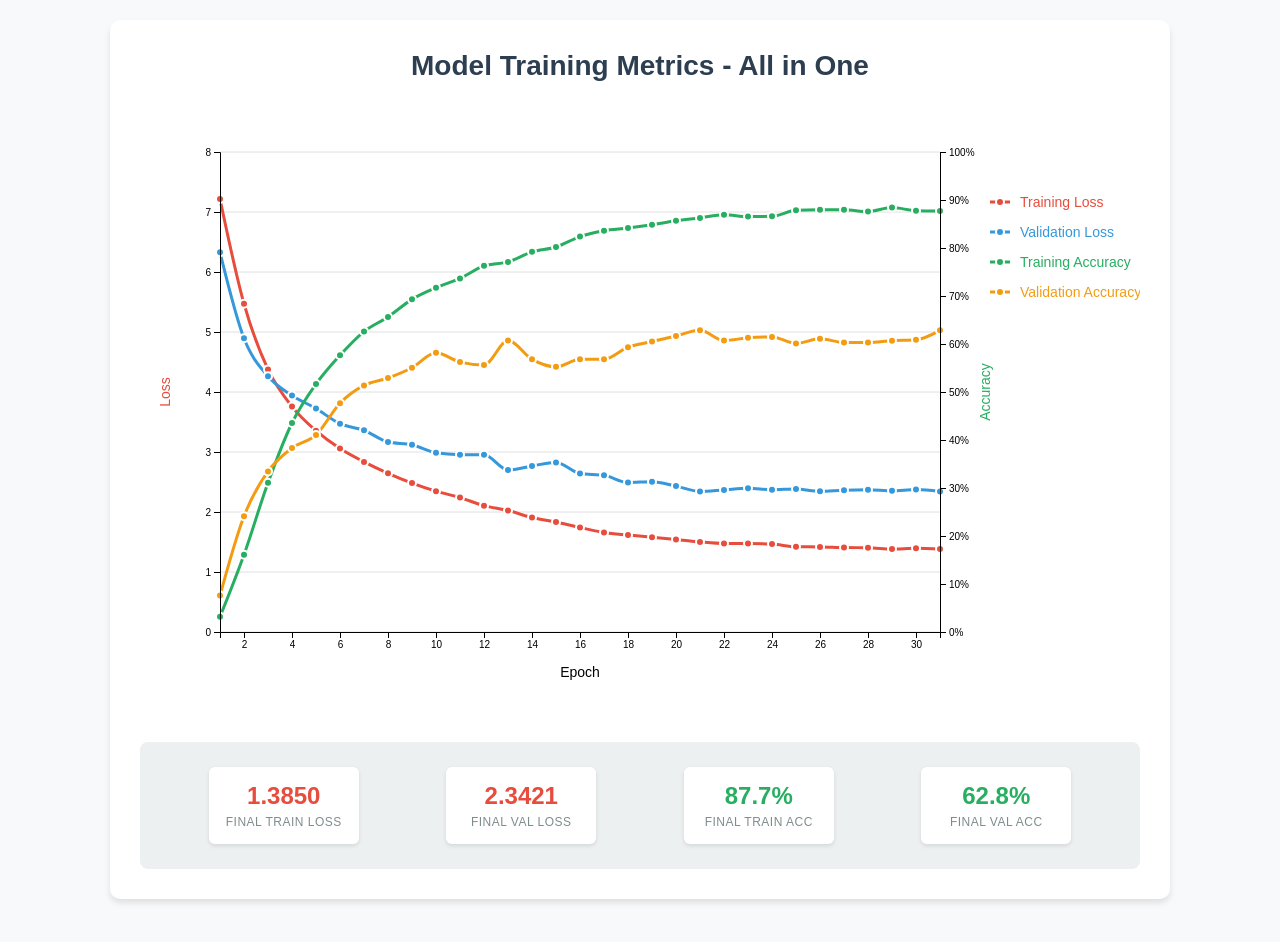
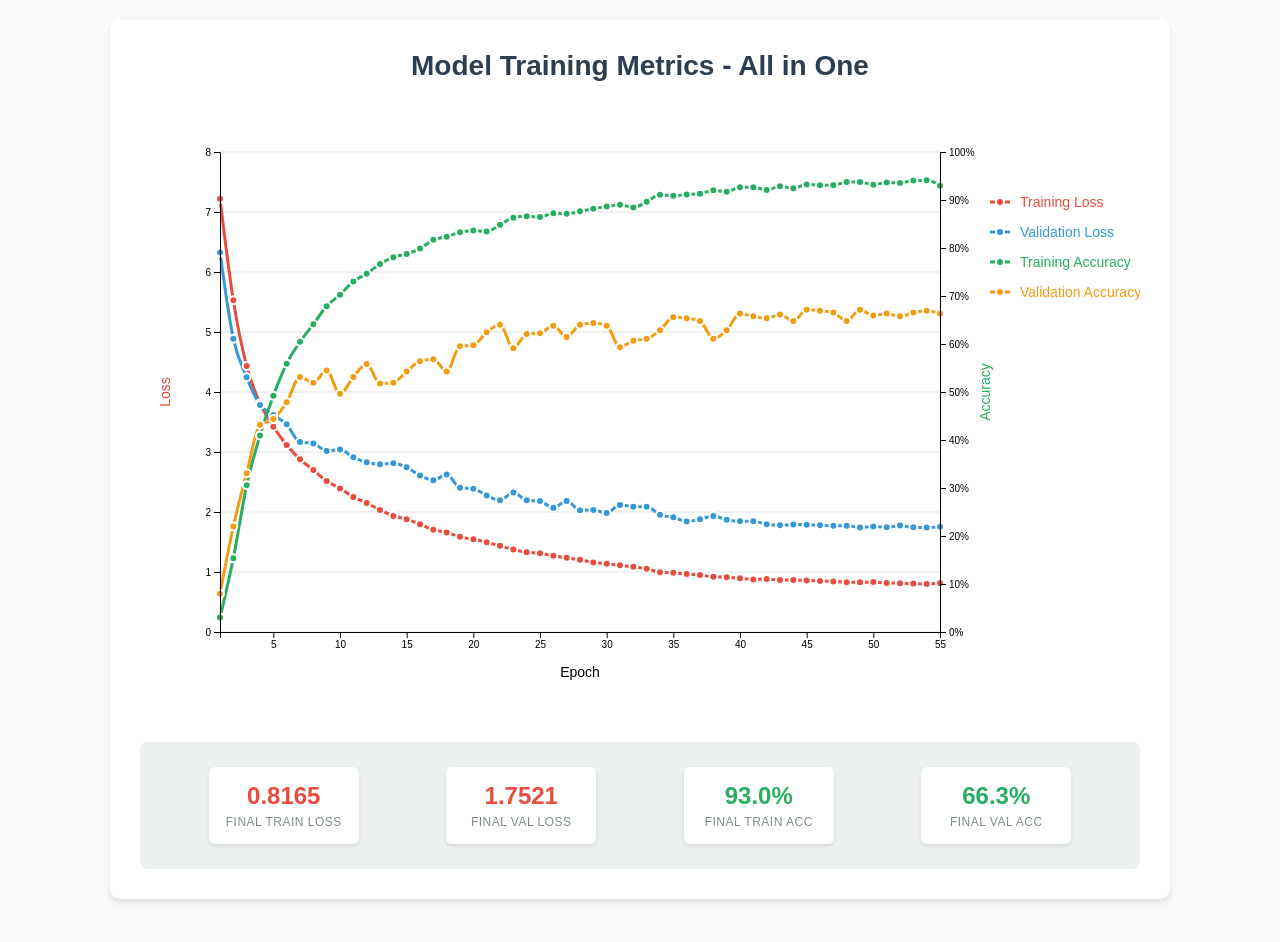
Before and after one commit to VincentLimarus/thesis-graphic-helper, a plain HTML site: page EfficientNetB0/Combined/Result.html in a window 1280 px wide. Drawn offline with nearby package versions, Linux system fonts and the light colour scheme.

Commit message:
Update training metrics data for improved accuracy and validation results

```diff
--- a/EfficientNetB0/Combined/Result.html
+++ b/EfficientNetB0/Combined/Result.html
@@ -161,220 +161,388 @@
       const data = [
         {
           epoch: 1,
-          training_loss: 7.2176,
-          training_acc: 0.0318,
-          validation_loss: 6.3278,
-          validation_acc: 0.0759,
+          training_loss: 7.2227,
+          training_acc: 0.03,
+          validation_loss: 6.3266,
+          validation_acc: 0.0798,
         },
         {
           epoch: 2,
-          training_loss: 5.471,
-          training_acc: 0.1609,
-          validation_loss: 4.8948,
-          validation_acc: 0.2412,
+          training_loss: 5.5273,
+          training_acc: 0.1534,
+          validation_loss: 4.8887,
+          validation_acc: 0.2198,
         },
         {
           epoch: 3,
-          training_loss: 4.3761,
-          training_acc: 0.3109,
-          validation_loss: 4.2624,
-          validation_acc: 0.3346,
+          training_loss: 4.4327,
+          training_acc: 0.3056,
+          validation_loss: 4.2466,
+          validation_acc: 0.3307,
         },
         {
           epoch: 4,
-          training_loss: 3.7568,
-          training_acc: 0.4354,
-          validation_loss: 3.941,
-          validation_acc: 0.3833,
+          training_loss: 3.8099,
+          training_acc: 0.4096,
+          validation_loss: 3.7825,
+          validation_acc: 0.4319,
         },
         {
           epoch: 5,
-          training_loss: 3.3547,
-          training_acc: 0.5166,
-          validation_loss: 3.7241,
-          validation_acc: 0.4105,
+          training_loss: 3.42,
+          training_acc: 0.492,
+          validation_loss: 3.615,
+          validation_acc: 0.4436,
         },
         {
           epoch: 6,
-          training_loss: 3.0566,
-          training_acc: 0.5765,
-          validation_loss: 3.4712,
-          validation_acc: 0.4767,
+          training_loss: 3.1174,
+          training_acc: 0.5591,
+          validation_loss: 3.4605,
+          validation_acc: 0.4786,
         },
         {
           epoch: 7,
-          training_loss: 2.8349,
-          training_acc: 0.6259,
-          validation_loss: 3.3615,
-          validation_acc: 0.5138,
+          training_loss: 2.8782,
+          training_acc: 0.6045,
+          validation_loss: 3.1657,
+          validation_acc: 0.5311,
         },
         {
           epoch: 8,
-          training_loss: 2.6453,
-          training_acc: 0.6564,
-          validation_loss: 3.1663,
-          validation_acc: 0.5292,
+          training_loss: 2.6992,
+          training_acc: 0.6412,
+          validation_loss: 3.1436,
+          validation_acc: 0.5195,
         },
         {
           epoch: 9,
-          training_loss: 2.4826,
-          training_acc: 0.693,
-          validation_loss: 3.1202,
-          validation_acc: 0.5506,
+          training_loss: 2.5151,
+          training_acc: 0.6789,
+          validation_loss: 3.0158,
+          validation_acc: 0.5447,
         },
         {
           epoch: 10,
-          training_loss: 2.3471,
-          training_acc: 0.7171,
-          validation_loss: 2.9873,
-          validation_acc: 0.5817,
+          training_loss: 2.3934,
+          training_acc: 0.7027,
+          validation_loss: 3.0425,
+          validation_acc: 0.4961,
         },
         {
           epoch: 11,
-          training_loss: 2.2404,
-          training_acc: 0.7366,
-          validation_loss: 2.9558,
-          validation_acc: 0.5623,
+          training_loss: 2.2498,
+          training_acc: 0.7302,
+          validation_loss: 2.9107,
+          validation_acc: 0.5311,
         },
         {
           epoch: 12,
-          training_loss: 2.1059,
-          training_acc: 0.7628,
-          validation_loss: 2.9535,
-          validation_acc: 0.5564,
+          training_loss: 2.1505,
+          training_acc: 0.7463,
+          validation_loss: 2.8302,
+          validation_acc: 0.5584,
         },
         {
           epoch: 13,
-          training_loss: 2.0242,
-          training_acc: 0.771,
-          validation_loss: 2.6996,
-          validation_acc: 0.6071,
+          training_loss: 2.0345,
+          training_acc: 0.7665,
+          validation_loss: 2.7958,
+          validation_acc: 0.5175,
         },
         {
           epoch: 14,
-          training_loss: 1.9089,
-          training_acc: 0.792,
-          validation_loss: 2.7683,
-          validation_acc: 0.5681,
+          training_loss: 1.934,
+          training_acc: 0.7809,
+          validation_loss: 2.8142,
+          validation_acc: 0.5195,
         },
         {
           epoch: 15,
-          training_loss: 1.8318,
-          training_acc: 0.802,
-          validation_loss: 2.8252,
-          validation_acc: 0.5525,
+          training_loss: 1.8785,
+          training_acc: 0.7877,
+          validation_loss: 2.7452,
+          validation_acc: 0.5428,
         },
         {
           epoch: 16,
-          training_loss: 1.7414,
-          training_acc: 0.8237,
-          validation_loss: 2.6405,
-          validation_acc: 0.5681,
+          training_loss: 1.7971,
+          training_acc: 0.7987,
+          validation_loss: 2.6099,
+          validation_acc: 0.5642,
         },
         {
           epoch: 17,
-          training_loss: 1.6586,
-          training_acc: 0.8359,
-          validation_loss: 2.6109,
+          training_loss: 1.7032,
+          training_acc: 0.8171,
+          validation_loss: 2.5288,
           validation_acc: 0.5681,
         },
         {
           epoch: 18,
-          training_loss: 1.6161,
-          training_acc: 0.8415,
-          validation_loss: 2.4935,
+          training_loss: 1.6594,
+          training_acc: 0.8236,
+          validation_loss: 2.6255,
+          validation_acc: 0.5428,
+        },
+        {
+          epoch: 19,
+          training_loss: 1.5856,
+          training_acc: 0.8327,
+          validation_loss: 2.4027,
+          validation_acc: 0.5953,
+        },
+        {
+          epoch: 20,
+          training_loss: 1.5444,
+          training_acc: 0.8365,
+          validation_loss: 2.3875,
+          validation_acc: 0.5973,
+        },
+        {
+          epoch: 21,
+          training_loss: 1.4962,
+          training_acc: 0.8342,
+          validation_loss: 2.275,
+          validation_acc: 0.6245,
+        },
+        {
+          epoch: 22,
+          training_loss: 1.4357,
+          training_acc: 0.8484,
+          validation_loss: 2.1942,
+          validation_acc: 0.6401,
+        },
+        {
+          epoch: 23,
+          training_loss: 1.3746,
+          training_acc: 0.8631,
+          validation_loss: 2.323,
+          validation_acc: 0.5914,
+        },
+        {
+          epoch: 24,
+          training_loss: 1.3293,
+          training_acc: 0.8659,
+          validation_loss: 2.1972,
+          validation_acc: 0.6206,
+        },
+        {
+          epoch: 25,
+          training_loss: 1.3107,
+          training_acc: 0.8645,
+          validation_loss: 2.1813,
+          validation_acc: 0.6226,
+        },
+        {
+          epoch: 26,
+          training_loss: 1.2699,
+          training_acc: 0.8726,
+          validation_loss: 2.069,
+          validation_acc: 0.6381,
+        },
+        {
+          epoch: 27,
+          training_loss: 1.2366,
+          training_acc: 0.8711,
+          validation_loss: 2.1837,
+          validation_acc: 0.6148,
+        },
+        {
+          epoch: 28,
+          training_loss: 1.2033,
+          training_acc: 0.8765,
+          validation_loss: 2.0307,
+          validation_acc: 0.6401,
+        },
+        {
+          epoch: 29,
+          training_loss: 1.1595,
+          training_acc: 0.8818,
+          validation_loss: 2.0339,
+          validation_acc: 0.644,
+        },
+        {
+          epoch: 30,
+          training_loss: 1.1364,
+          training_acc: 0.8862,
+          validation_loss: 1.9837,
+          validation_acc: 0.6381,
+        },
+        {
+          epoch: 31,
+          training_loss: 1.1107,
+          training_acc: 0.8899,
+          validation_loss: 2.1186,
           validation_acc: 0.5934,
         },
         {
-          epoch: 19,
-          training_loss: 1.5806,
-          training_acc: 0.8485,
-          validation_loss: 2.5061,
-          validation_acc: 0.6051,
+          epoch: 32,
+          training_loss: 1.088,
+          training_acc: 0.8845,
+          validation_loss: 2.0894,
+          validation_acc: 0.607,
         },
         {
-          epoch: 20,
-          training_loss: 1.543,
-          training_acc: 0.8566,
-          validation_loss: 2.4313,
-          validation_acc: 0.6167,
+          epoch: 33,
+          training_loss: 1.0555,
+          training_acc: 0.8961,
+          validation_loss: 2.0886,
+          validation_acc: 0.6109,
         },
         {
-          epoch: 21,
-          training_loss: 1.5014,
-          training_acc: 0.8627,
-          validation_loss: 2.3417,
+          epoch: 34,
+          training_loss: 0.9973,
+          training_acc: 0.911,
+          validation_loss: 1.9536,
           validation_acc: 0.6284,
         },
         {
-          epoch: 22,
-          training_loss: 1.4746,
-          training_acc: 0.8693,
-          validation_loss: 2.3676,
-          validation_acc: 0.6072,
+          epoch: 35,
+          training_loss: 0.9889,
+          training_acc: 0.9088,
+          validation_loss: 1.9108,
+          validation_acc: 0.6556,
         },
         {
-          epoch: 23,
-          training_loss: 1.4742,
-          training_acc: 0.8654,
-          validation_loss: 2.394,
-          validation_acc: 0.6128,
+          epoch: 36,
+          training_loss: 0.9646,
+          training_acc: 0.9112,
+          validation_loss: 1.8431,
+          validation_acc: 0.6537,
         },
         {
-          epoch: 24,
-          training_loss: 1.4648,
-          training_acc: 0.866,
-          validation_loss: 2.3727,
-          validation_acc: 0.6148,
+          epoch: 37,
+          training_loss: 0.9492,
+          training_acc: 0.9129,
+          validation_loss: 1.8796,
+          validation_acc: 0.6479,
         },
         {
-          epoch: 25,
-          training_loss: 1.4192,
-          training_acc: 0.8786,
-          validation_loss: 2.383,
-          validation_acc: 0.6012,
-        },
-        {
-          epoch: 26,
-          training_loss: 1.4184,
-          training_acc: 0.8796,
-          validation_loss: 2.3452,
+          epoch: 38,
+          training_loss: 0.9197,
+          training_acc: 0.9202,
+          validation_loss: 1.9348,
           validation_acc: 0.6109,
         },
         {
-          epoch: 27,
-          training_loss: 1.4072,
-          training_acc: 0.8797,
-          validation_loss: 2.3643,
-          validation_acc: 0.6031,
+          epoch: 39,
+          training_loss: 0.9133,
+          training_acc: 0.9171,
+          validation_loss: 1.8698,
+          validation_acc: 0.6284,
         },
         {
-          epoch: 28,
-          training_loss: 1.4053,
-          training_acc: 0.8759,
-          validation_loss: 2.3711,
-          validation_acc: 0.6031,
+          epoch: 40,
+          training_loss: 0.8966,
+          training_acc: 0.9268,
+          validation_loss: 1.8438,
+          validation_acc: 0.6634,
         },
         {
-          epoch: 29,
-          training_loss: 1.3819,
-          training_acc: 0.8842,
-          validation_loss: 2.3542,
-          validation_acc: 0.607,
+          epoch: 41,
+          training_loss: 0.8769,
+          training_acc: 0.9268,
+          validation_loss: 1.8439,
+          validation_acc: 0.6576,
         },
         {
-          epoch: 30,
-          training_loss: 1.3962,
-          training_acc: 0.8778,
-          validation_loss: 2.3731,
-          validation_acc: 0.6089,
+          epoch: 42,
+          training_loss: 0.8842,
+          training_acc: 0.9209,
+          validation_loss: 1.7963,
+          validation_acc: 0.6537,
         },
         {
-          epoch: 31,
-          training_loss: 1.385,
-          training_acc: 0.8771,
-          validation_loss: 2.3421,
-          validation_acc: 0.6284,
+          epoch: 43,
+          training_loss: 0.8674,
+          training_acc: 0.9284,
+          validation_loss: 1.7775,
+          validation_acc: 0.6615,
+        },
+        {
+          epoch: 44,
+          training_loss: 0.8686,
+          training_acc: 0.9246,
+          validation_loss: 1.7923,
+          validation_acc: 0.6479,
+        },
+        {
+          epoch: 45,
+          training_loss: 0.8566,
+          training_acc: 0.9323,
+          validation_loss: 1.7864,
+          validation_acc: 0.6712,
+        },
+        {
+          epoch: 46,
+          training_loss: 0.85,
+          training_acc: 0.9308,
+          validation_loss: 1.7787,
+          validation_acc: 0.6693,
+        },
+        {
+          epoch: 47,
+          training_loss: 0.8426,
+          training_acc: 0.9308,
+          validation_loss: 1.7718,
+          validation_acc: 0.6654,
+        },
+        {
+          epoch: 48,
+          training_loss: 0.8285,
+          training_acc: 0.9373,
+          validation_loss: 1.7717,
+          validation_acc: 0.6479,
+        },
+        {
+          epoch: 49,
+          training_loss: 0.8272,
+          training_acc: 0.9374,
+          validation_loss: 1.7418,
+          validation_acc: 0.6712,
+        },
+        {
+          epoch: 50,
+          training_loss: 0.8314,
+          training_acc: 0.9319,
+          validation_loss: 1.7599,
+          validation_acc: 0.6595,
+        },
+        {
+          epoch: 51,
+          training_loss: 0.8148,
+          training_acc: 0.9364,
+          validation_loss: 1.7454,
+          validation_acc: 0.6634,
+        },
+        {
+          epoch: 52,
+          training_loss: 0.8145,
+          training_acc: 0.9354,
+          validation_loss: 1.7739,
+          validation_acc: 0.6576,
+        },
+        {
+          epoch: 53,
+          training_loss: 0.807,
+          training_acc: 0.9408,
+          validation_loss: 1.744,
+          validation_acc: 0.6654,
+        },
+        {
+          epoch: 54,
+          training_loss: 0.8004,
+          training_acc: 0.9409,
+          validation_loss: 1.7427,
+          validation_acc: 0.6693,
+        },
+        {
+          epoch: 55,
+          training_loss: 0.8165,
+          training_acc: 0.9299,
+          validation_loss: 1.7521,
+          validation_acc: 0.6634,
         },
       ];
 
```
